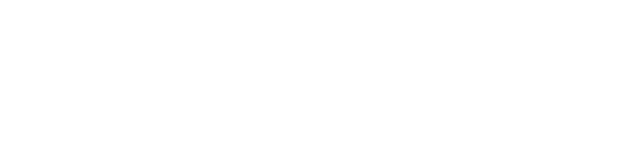
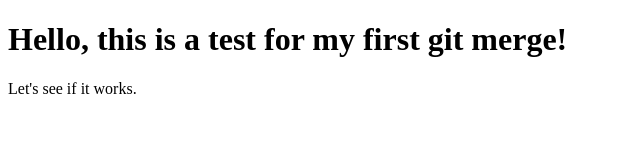
Before and after one commit to lauren-butner/105-project, a plain HTML site: page index.html in a window 1280 px wide. Shown: the whole page, without its empty margins (0-640 px from the left). Drawn offline with Linux system fonts and the light colour scheme.

Commit message:
first git merge test

```diff
--- a/index.html
+++ b/index.html
@@ -4,6 +4,7 @@
         <title>Title Goes here</title>
     </head>
     <body>
-
+    <h1>Hello, this is a test for my first git merge!</h1>
+    <p>Let's see if it works.</p>
     </body>
 </html>
```
